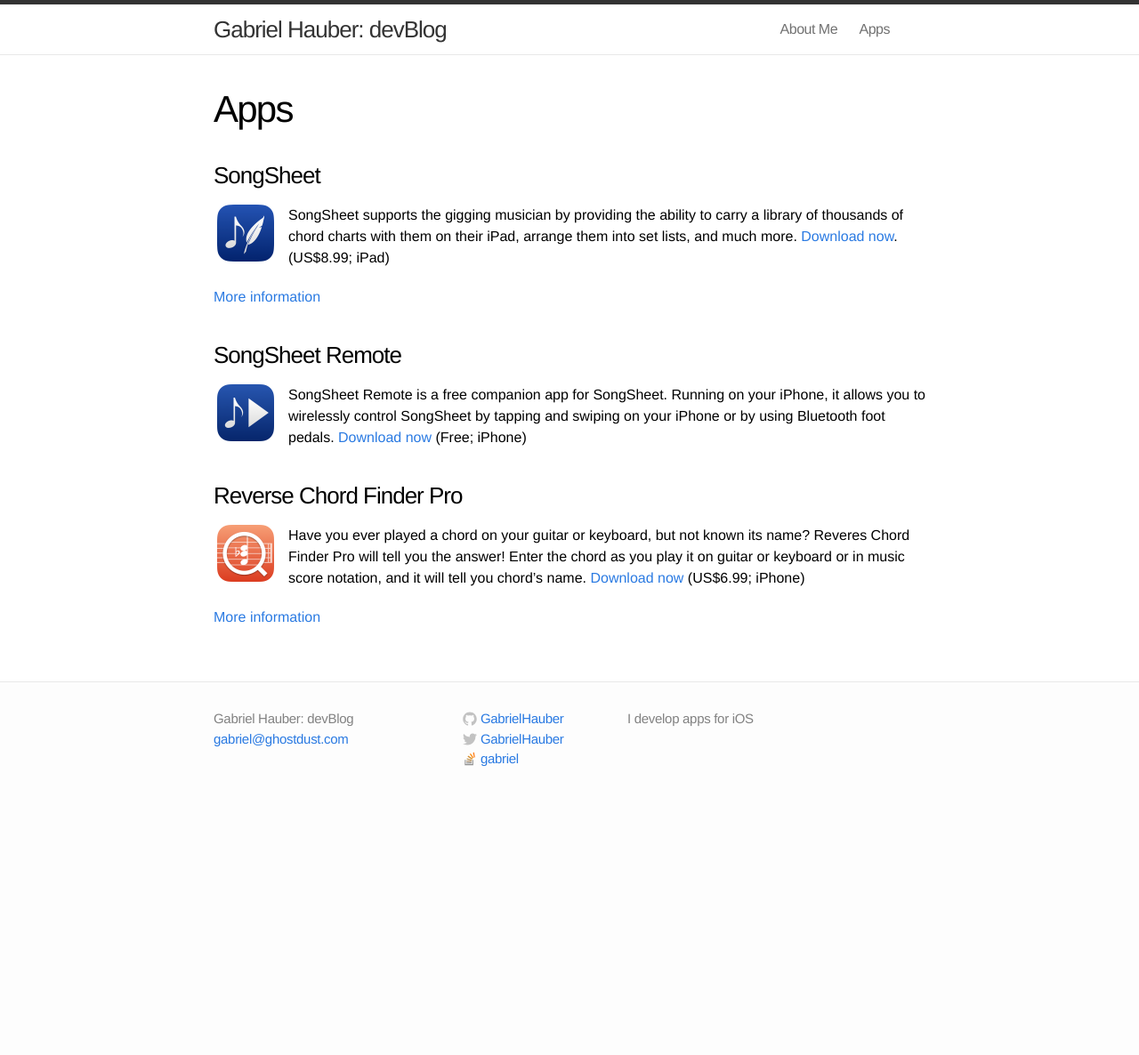
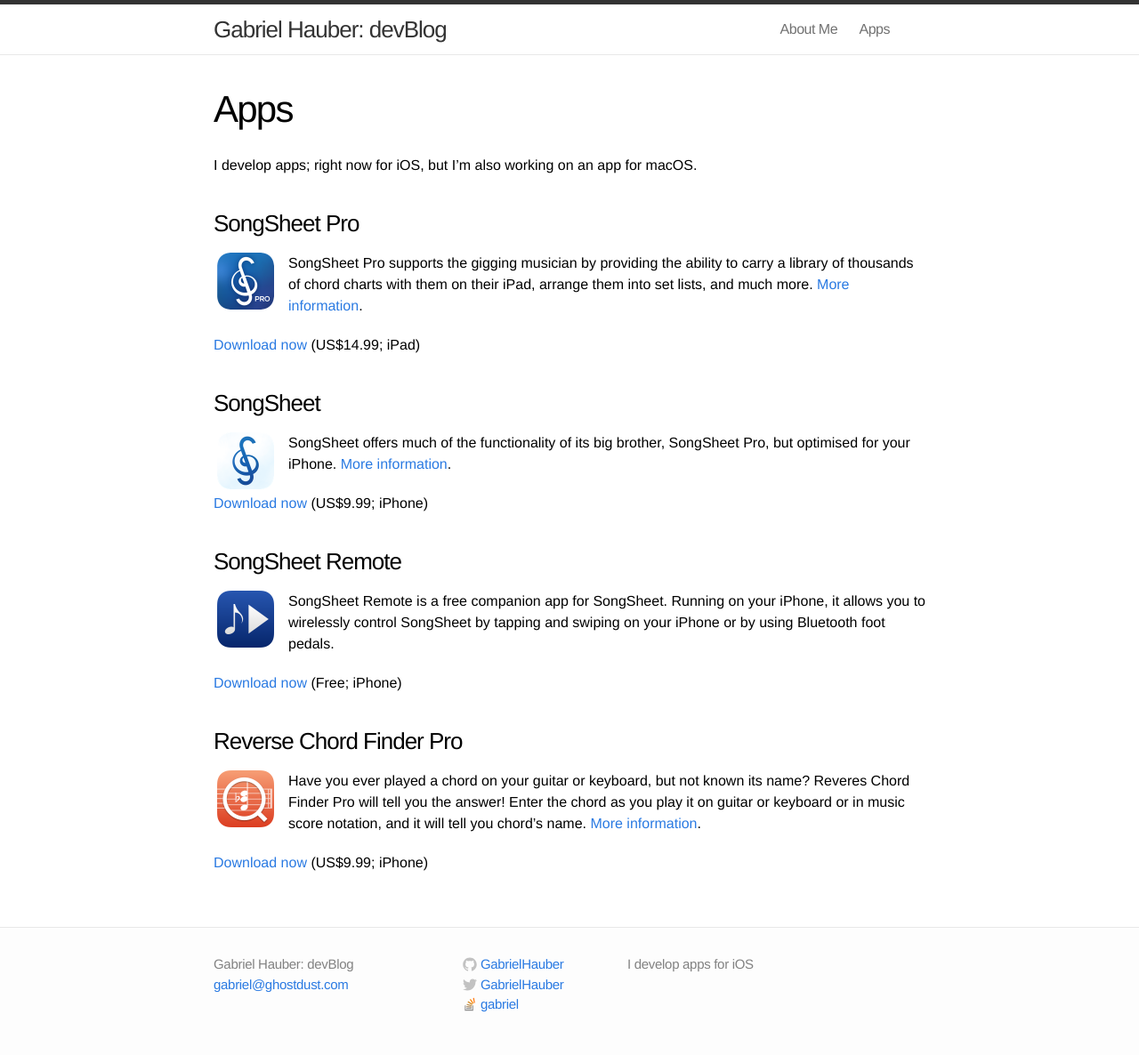
Before and after one commit to GabrielHauber/GabrielHauber.github.io, a Jekyll site: the page built from apps.md, in a window 1280 px wide. Shown: the whole page at 89% size. Built offline with Jekyll 4.4.1, drawn with Linux system fonts in a browser that asks for light colours; before the commit the page ends 910 px from its top, so only the background shows below that.

```diff
--- a/apps.md
+++ b/apps.md
@@ -4,19 +4,29 @@ title: Apps
 permalink: /apps/
 ---
 
+I develop apps; right now for iOS, but I'm also working on an app for macOS.
+
+### SongSheet Pro
+
+<img src="/images/songsheetpro-icon.png" alt="SongSheet application icon" style="float:left;width:64px;margin:0 16px 0 4px;vertical-align:top;">SongSheet Pro supports the gigging musician by providing the ability to carry a library of thousands of chord charts with them on their iPad, arrange them into set lists, and much more. [More information](http://songsheetapp.com).
+
+[Download now](https://itunes.apple.com/app/id581094194?mt=8&at=1l3vox5&pt=112577&ct=devblog) (US$14.99; iPad)
+
 ### SongSheet
 
-<img src="/images/songsheet-icon.png" alt="SongSheet application icon" style="float:left;width:64px;margin:0 16px 0 4px;vertical-align:top;">SongSheet supports the gigging musician by providing the ability to carry a library of thousands of chord charts with them on their iPad, arrange them into set lists, and much more. [Download now](https://itunes.apple.com/app/id581094194?mt=8&at=1l3vox5&ct=devblog). (US$8.99; iPad)
+<img src="/images/songsheet-icon.png" alt="SongSheet application icon" style="float:left;width:64px;margin:0 16px 0 4px;vertical-align:top;">SongSheet offers much of the functionality of its big brother, SongSheet Pro, but optimised for your iPhone. [More information](http://songsheetapp.com/phone).
 
-[More information](http://songsheetapp.com)
+[Download now](https://itunes.apple.com/app/id1126836264?mt=8&at=1l3vox5&pt=112577&ct=devblog) (US$9.99; iPhone)
 
 
 ### SongSheet Remote
 
-<img src="/images/songsheetremote-icon.png" alt="SongSheet Remote application icon" style="float:left;width:64px;margin:0 16px 0 4px;vertical-align:top;"><span>SongSheet Remote is a free companion app for SongSheet. Running on your iPhone, it allows you to wirelessly control SongSheet by tapping and swiping on your iPhone or by using Bluetooth foot pedals. [Download now](https://itunes.apple.com/app/id906550860?mt=8&uo=4&at=1l3vox5&ct=devblog) (Free; iPhone)
+<img src="/images/songsheetremote-icon.png" alt="SongSheet Remote application icon" style="float:left;width:64px;margin:0 16px 0 4px;vertical-align:top;"><span>SongSheet Remote is a free companion app for SongSheet. Running on your iPhone, it allows you to wirelessly control SongSheet by tapping and swiping on your iPhone or by using Bluetooth foot pedals.
+
+[Download now](https://itunes.apple.com/app/id906550860?mt=8&uo=4&at=1l3vox5&pt=112577&ct=devblog) (Free; iPhone)
 
 ### Reverse Chord Finder Pro
 
-<img src="/images/reversechord-icon.png" alt="Reverse Chord Finder Pro application icon" style="float:left;width:64px;margin:0 16px 0 4px;vertical-align:top;"><span>Have you ever played a chord on your guitar or keyboard, but not known its name? Reveres Chord Finder Pro will tell you the answer! Enter the chord as you play it on guitar or keyboard or in music score notation, and it will tell you chord's name. [Download now](https://itunes.apple.com/app/id379856345?ls=1&mt=8&uo=4&at=1l3vox5&ct=devblog) (US$6.99; iPhone)
+<img src="/images/reversechord-icon.png" alt="Reverse Chord Finder Pro application icon" style="float:left;width:64px;margin:0 16px 0 4px;vertical-align:top;"><span>Have you ever played a chord on your guitar or keyboard, but not known its name? Reveres Chord Finder Pro will tell you the answer! Enter the chord as you play it on guitar or keyboard or in music score notation, and it will tell you chord's name. [More information](http://reversechord.com).
 
-[More information](http://reversechord.com)
+[Download now](https://itunes.apple.com/app/id379856345?ls=1&mt=8&uo=4&at=1l3vox5&pt=112577&ct=devblog) (US$9.99; iPhone)
```
Also changed, not shown: _posts/2016-09-15-indie-dev-part-3.markdown (added, +118 -0 lines), about.md (+2 -4 lines), images/songhseet-monthly-revenue-jan-2013-to-august-2016.png (added), images/songsheet-icon.png, images/songsheet-monthly-revenue-by-year-to-august-2016.png (added), images/songsheetpro-icon.png (added), images/total-app-revenue-jan-2013-to-august-2016.png (added), images/total-monthly-revenue-by-year-to-august-2016.png (added).
